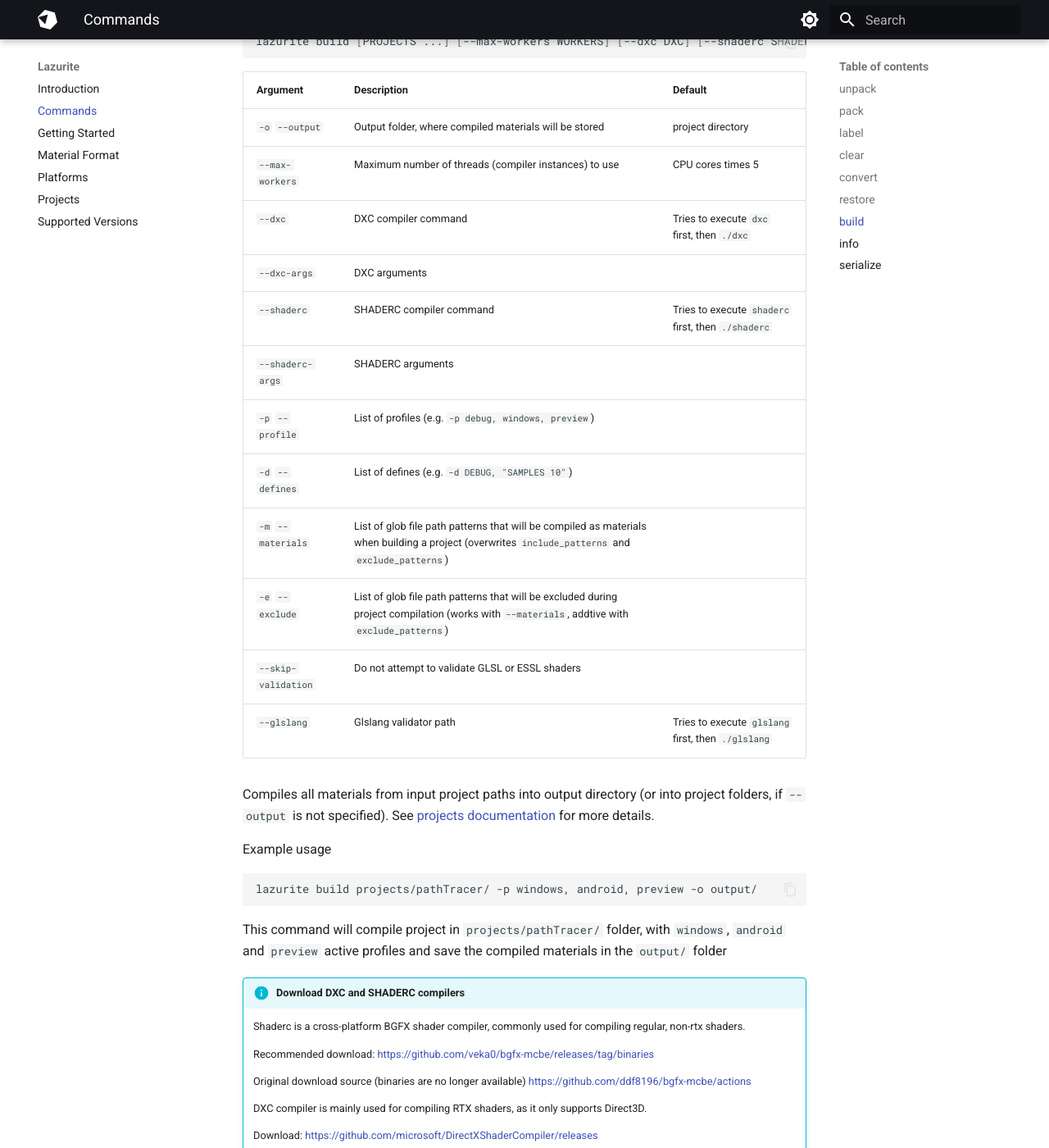
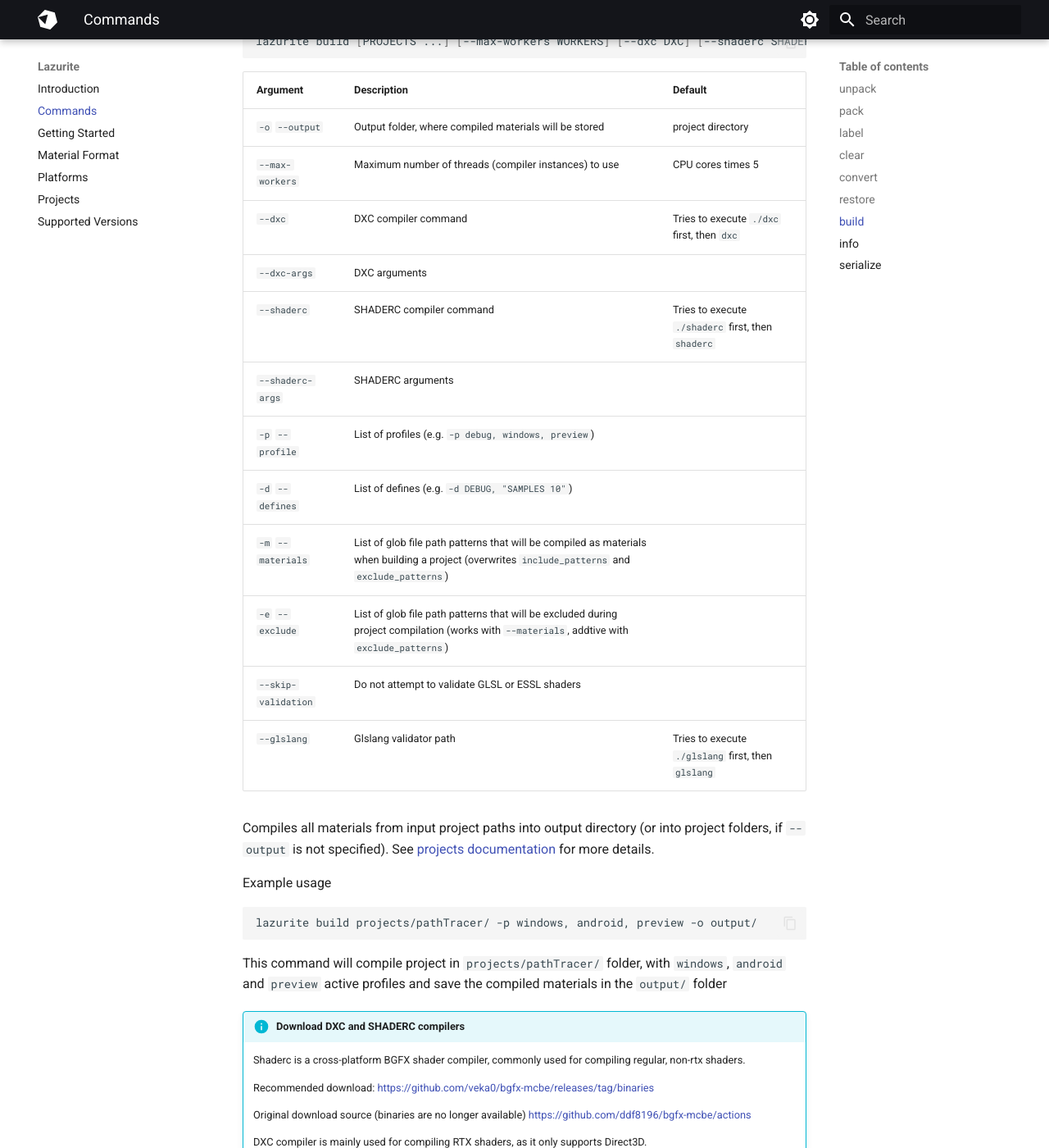
Before and after one commit to veka0/lazurite, an MkDocs documentation site: the page built from docs/commands.md, in a window 1280 px wide and 1400 px high, scrolled down 6333 px. Shown: the whole window at 82% size. Built offline with MkDocs 1.6.1 and Material for MkDocs 9.7.7, drawn with Linux system fonts in a browser that asks for light colours.

Commit message:
Update docs to reflect executable search order change

```diff
--- a/docs/commands.md
+++ b/docs/commands.md
@@ -258,16 +258,16 @@
 | ------------------- | ------------------------------------------------------------------------------------------------------------------------------------------------- | -------------------------------------------------- |
 | `-o` `--output`     | Output folder, where compiled materials will be stored                                                                                            | project directory                                  |
 | `--max-workers`     | Maximum number of threads (compiler instances) to use                                                                                             | CPU cores times 5                                  |
-| `--dxc`             | DXC compiler command                                                                                                                              | Tries to execute `dxc` first, then `./dxc`         |
+| `--dxc`             | DXC compiler command                                                                                                                              | Tries to execute `./dxc` first, then `dxc`         |
 | `--dxc-args`        | DXC arguments                                                                                                                                     |                                                    |
-| `--shaderc`         | SHADERC compiler command                                                                                                                          | Tries to execute `shaderc` first, then `./shaderc` |
+| `--shaderc`         | SHADERC compiler command                                                                                                                          | Tries to execute `./shaderc` first, then `shaderc` |
 | `--shaderc-args`    | SHADERC arguments                                                                                                                                 |                                                    |
 | `-p` `--profile`    | List of profiles (e.g. `-p debug, windows, preview`)                                                                                              |                                                    |
 | `-d` `--defines`    | List of defines (e.g. `-d DEBUG, "SAMPLES 10"`)                                                                                                   |                                                    |
 | `-m` `--materials`  | List of glob file path patterns that will be compiled as materials when building a project (overwrites `include_patterns` and `exclude_patterns`) |                                                    |
 | `-e` `--exclude`    | List of glob file path patterns that will be excluded during project compilation (works with `--materials`, addtive with `exclude_patterns`)      |                                                    |
 | `--skip-validation` | Do not attempt to validate GLSL or ESSL shaders                                                                                                   |                                                    |
-| `--glslang`         | Glslang validator path                                                                                                                            | Tries to execute `glslang` first, then `./glslang` |
+| `--glslang`         | Glslang validator path                                                                                                                            | Tries to execute `./glslang` first, then `glslang` |
 
 Compiles all materials from input project paths into output directory (or into project folders, if `--output` is not specified).
 See [projects documentation](project.md) for more details.
```
